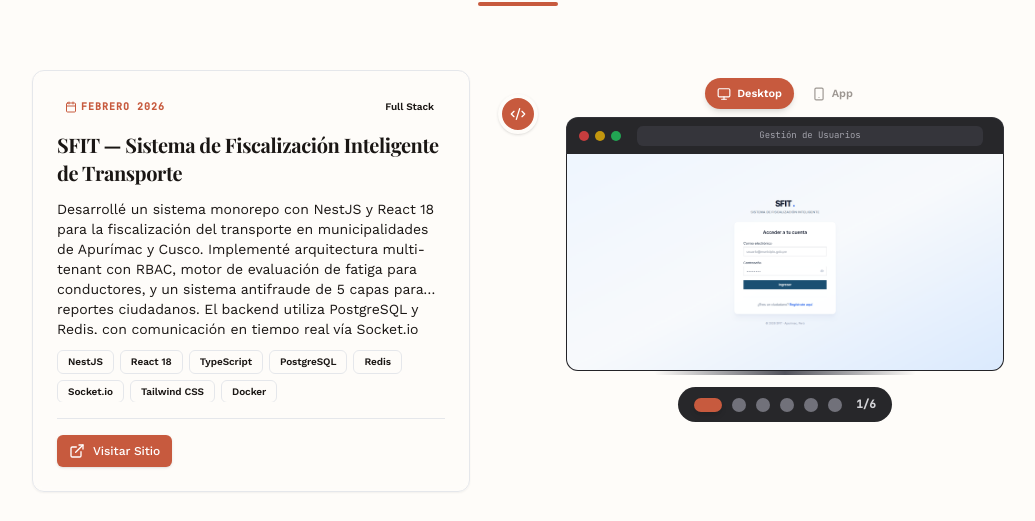
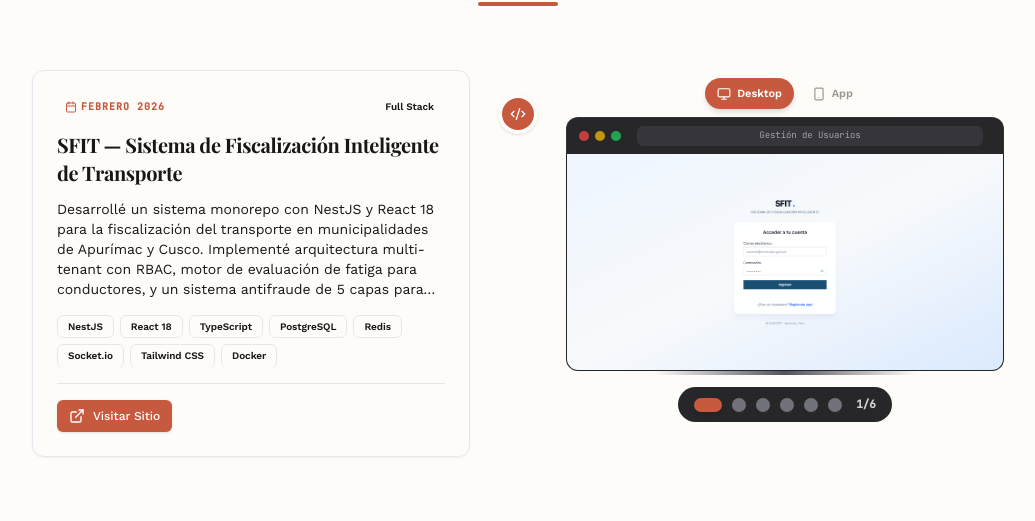
Before and after one commit to milith0kun/PortafolioWorkana, a React (Vite) app: page / in a window 1280 px wide. Both pictures are taken after a click on the button "Proyectos". Shown: the part 200-721 px from the top of the page, without its empty margins (122-1157 px from the left). Built offline with nearby package versions, Linux system fonts and the light colour scheme.

Commit message:
fix: quitar alto fijo, usar items-stretch para que card y screenshot se igualen naturalmente

```diff
--- a/src/components/sections/Experience.jsx
+++ b/src/components/sections/Experience.jsx
@@ -728,7 +728,7 @@
                 </div>
 
                 {/* Contenedor: Card + Screenshots */}
-                <div className={`flex flex-col md:flex-row md:items-start gap-6 md:gap-8 ${index % 2 === 1 ? 'md:flex-row-reverse' : ''}`}>
+                <div className={`flex flex-col md:flex-row gap-6 md:gap-8 ${index % 2 === 1 ? 'md:flex-row-reverse' : ''}`}>
                   {/* Card del Proyecto */}
                   <motion.div
                     className={`md:w-1/2 ${index % 2 === 0 ? 'md:pr-6 lg:pr-8' : 'md:pl-6 lg:pl-8'} ml-0`}
@@ -737,8 +737,8 @@
                     viewport={{ once: true, margin: "-100px" }}
                     transition={{ duration: 0.5, delay: 0.1 }}
                   >
-                    <Card className="border-border/40 bg-card/50 backdrop-blur-sm hover:border-primary/30 transition-all shadow-sm">
-                      <CardContent className="p-4 md:p-6 flex flex-col" style={{ height: '420px' }}>
+                    <Card className="border-border/40 bg-card/50 backdrop-blur-sm hover:border-primary/30 transition-all shadow-sm h-full">
+                      <CardContent className="p-4 md:p-6 flex flex-col h-full">
                         <div className="flex flex-wrap items-center justify-between gap-2 mb-3">
                           <time className="font-mono text-[9px] md:text-[10px] uppercase tracking-widest text-primary font-bold bg-primary/5 px-2 py-0.5 rounded-full flex items-center gap-1">
                             <Calendar className="size-3" /> {project.date}
```
